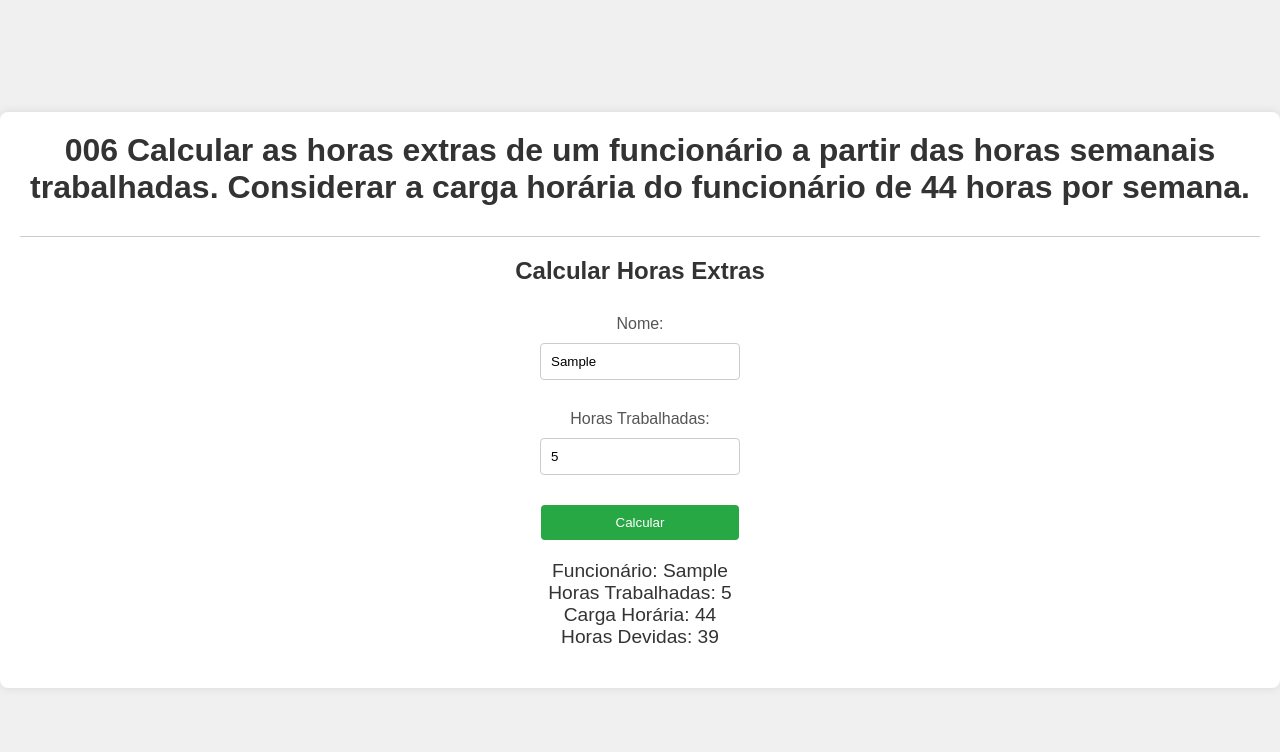
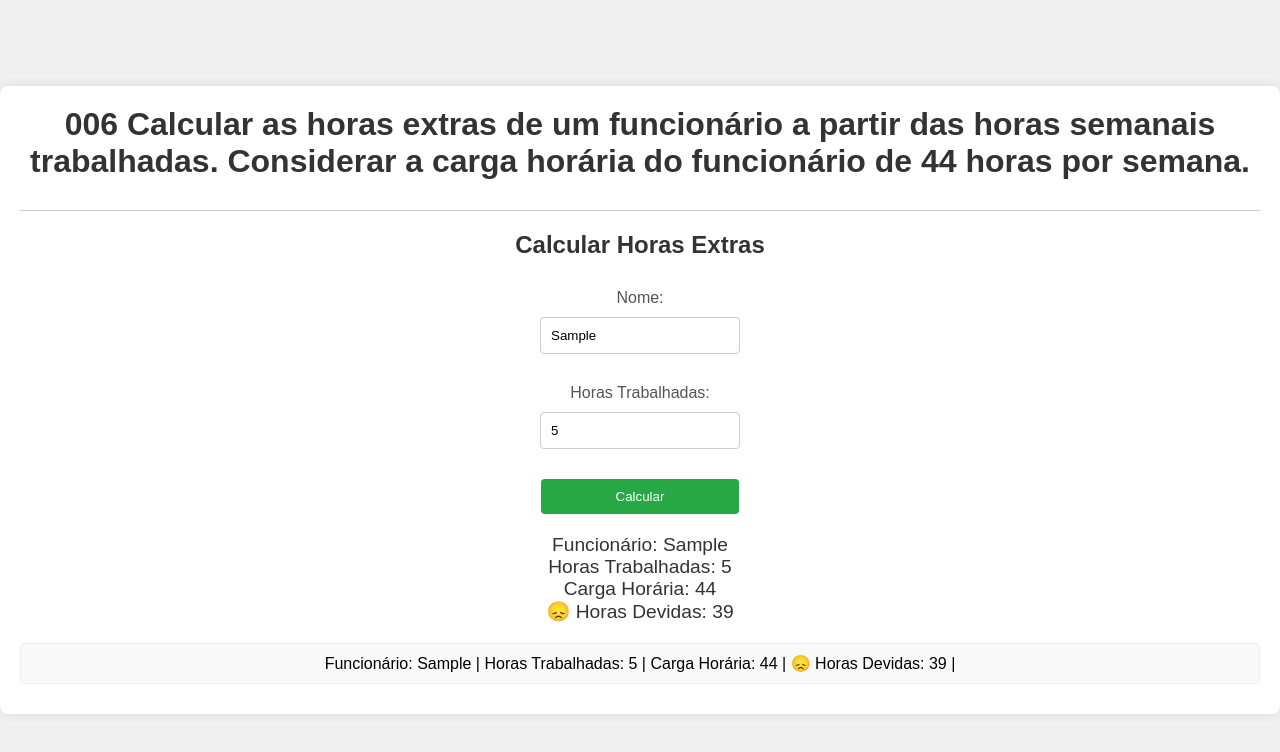
Before and after one commit to roberto-mazor/exercicios-js, a plain HTML site: page exercicio-006/index.html in a window 1280 px wide. Both pictures are taken after typing "Sample", "5" into the empty fields and a click on the button "Calcular". Drawn offline with Linux system fonts and the light colour scheme.

Commit message:
Feat: Exercicio 006 complemento de lista
Adicionado a lista as consultas de funcionários

```diff
--- a/exercicio-006/app.js
+++ b/exercicio-006/app.js
@@ -3,6 +3,8 @@
 // Iremos calcular em quantas horas o funcionário excedeu de sua carga horária semanal, as horas excedidas são as horas extras. Exemplo: O funcionário Pedro tem uma carga horária semanal de 44 horas, mas ele trabalhou 50 horas nesta semana, logo, Pedro fez 6 horas extras.
 
 // Para deixar mais completo nosso sistema, vamos verificar também se o funcionário está “devendo” horas. Por exemplo, se Pedro tem uma carga horária de 44 horas mas essa semana trabalhou 40, ele está com 4 horas negativas.
+
+// Conforme realiza uma nova consulta vai adicionando os funcionários em uma lista usando id="lista_funcionarios
 
 function fnCalcularHorasExtras() {
     const nome = document.getElementById('nome').value.trim();
@@ -17,12 +19,18 @@ function fnCalcularHorasExtras() {
     resultado += `Carga Horária: ${cargaHoraria}\n`;
 
     if (horasExtras > 0) {
-        resultado += `Horas Extras: ${horasExtras}\n`;
+        resultado += `😁 Horas Extras: ${horasExtras}\n`;
     }
 
     if (horasDevidas > 0) {
-        resultado += `Horas Devidas: ${horasDevidas}\n`;
+        resultado += `😞 Horas Devidas: ${horasDevidas}\n`;
     }
 
     document.getElementById('resultado').innerText = resultado;
+    const lista = document.getElementById('lista_funcionarios');
+    const item = document.createElement('li');
+    item.textContent = resultado.replace(/\n/g, ' | ');
+    lista.appendChild(item);
+    return false;
+
 }
--- a/exercicio-006/index.html
+++ b/exercicio-006/index.html
@@ -29,7 +29,10 @@ Para deixar mais completo nosso sistema, vamos verificar também se o funcionár
         <button type="submit">Calcular</button>
     </form>
     <pre id="resultado"></pre>
-    <div id="resultado"></div>
+    <div id="resposta"></div>
+    <ul id="lista_funcionarios">
+        <!-- Lista de funcionários será adicionada aqui -->
+    </ul>
 </div>
     <script src="app.js"></script>
 </body>
--- a/exercicio-006/style.css
+++ b/exercicio-006/style.css
@@ -81,3 +81,12 @@ button:hover {
     font-size: 1.2em;
     color: #333;
 }
+
+li{
+    list-style: none;
+    margin: 10px 0;
+    padding: 10px;
+    background-color: #f9f9f9;
+    border: 1px solid #eee;
+    border-radius: 4px;
+}
```
